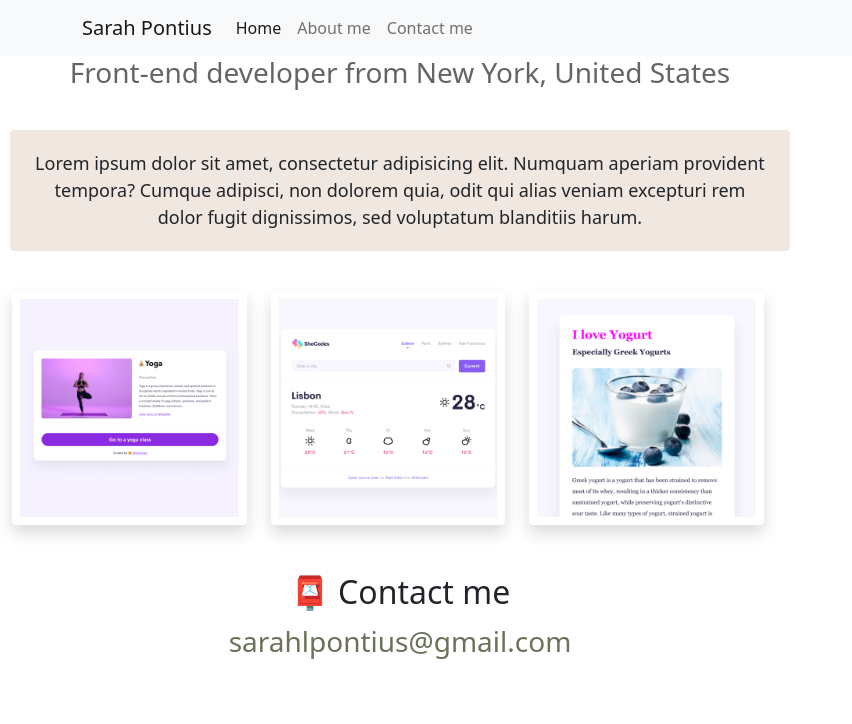
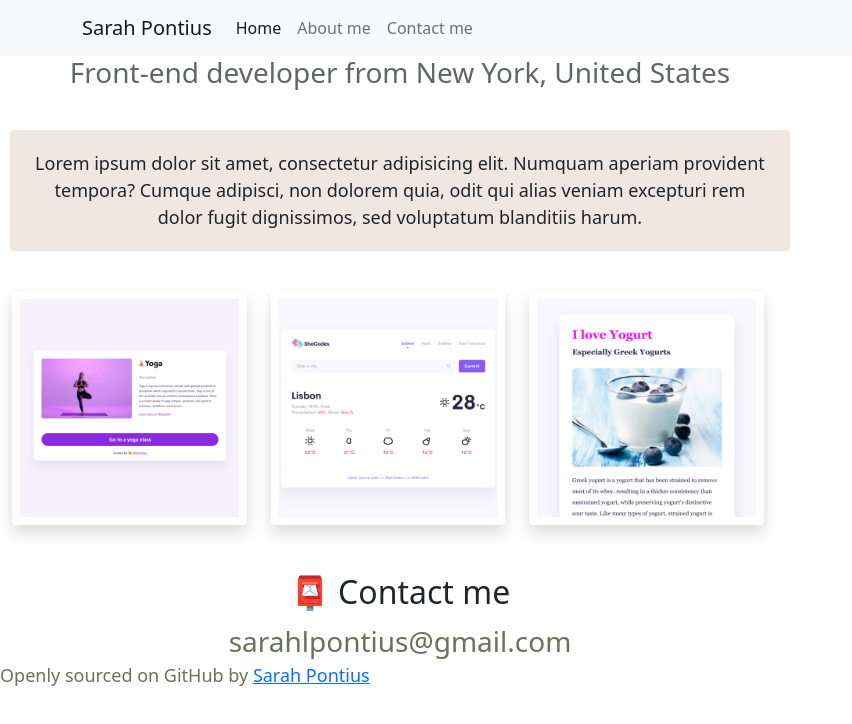
Before and after one commit to spontius415/Webpage-app, a plain HTML site: page about.html in a window 1280 px wide. Shown: the whole page, without its empty margins (0-852 px from the left). Drawn offline with nearby package versions, Linux system fonts and the light colour scheme.

Commit message:
added github repository to the project

```diff
--- a/about.html
+++ b/about.html
@@ -87,5 +87,9 @@
         sarahlpontius@gmail.com
       </a>
     </div>
+    <footer>
+      Openly sourced on GitHub by
+      <a href="https://github.com/spontius415/Webpage-app">Sarah Pontius</a>
+    </footer>
   </body>
 </html>
--- a/src/styles.css
+++ b/src/styles.css
@@ -144,3 +144,8 @@ div {
     text-align: center;
   }
 }
+
+footer {
+  font-size: 18px;
+  color: var(--primary-color);
+}
```
Also changed, not shown: index.html (+3 -0 lines).
